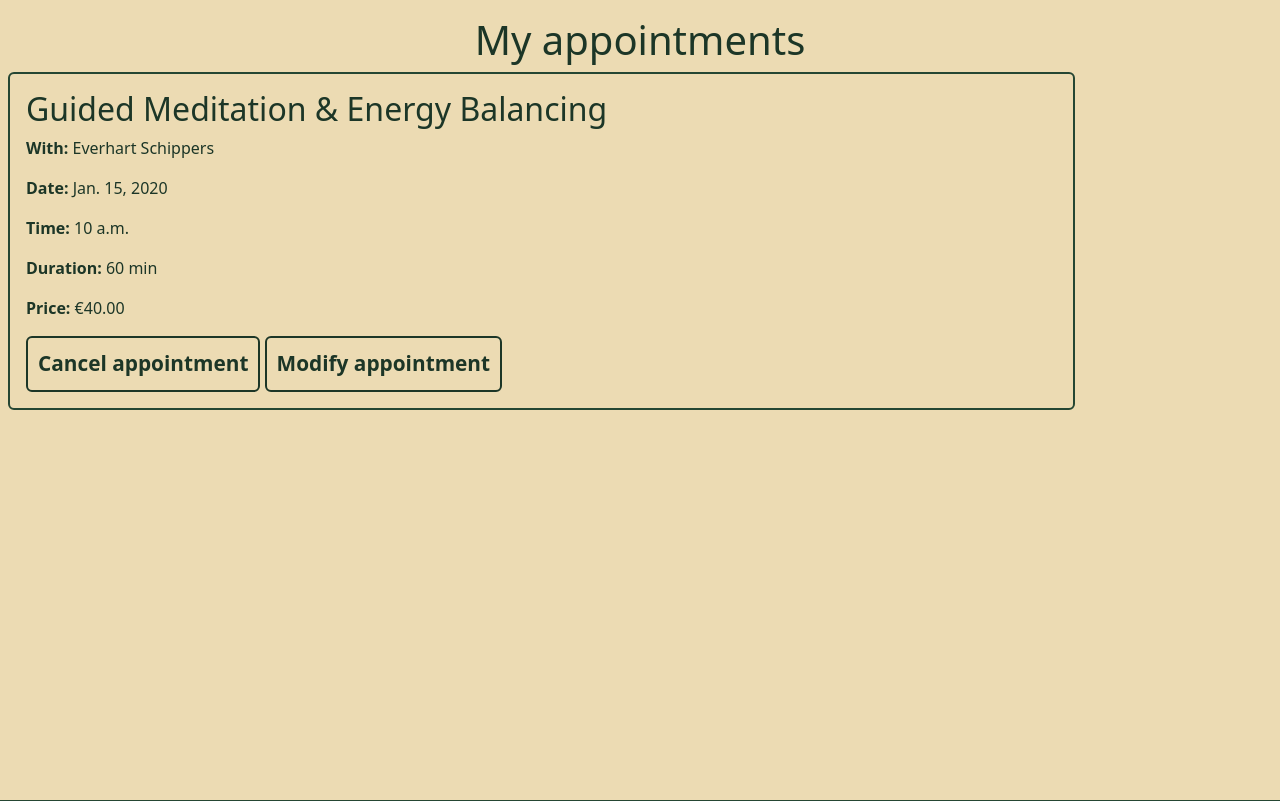
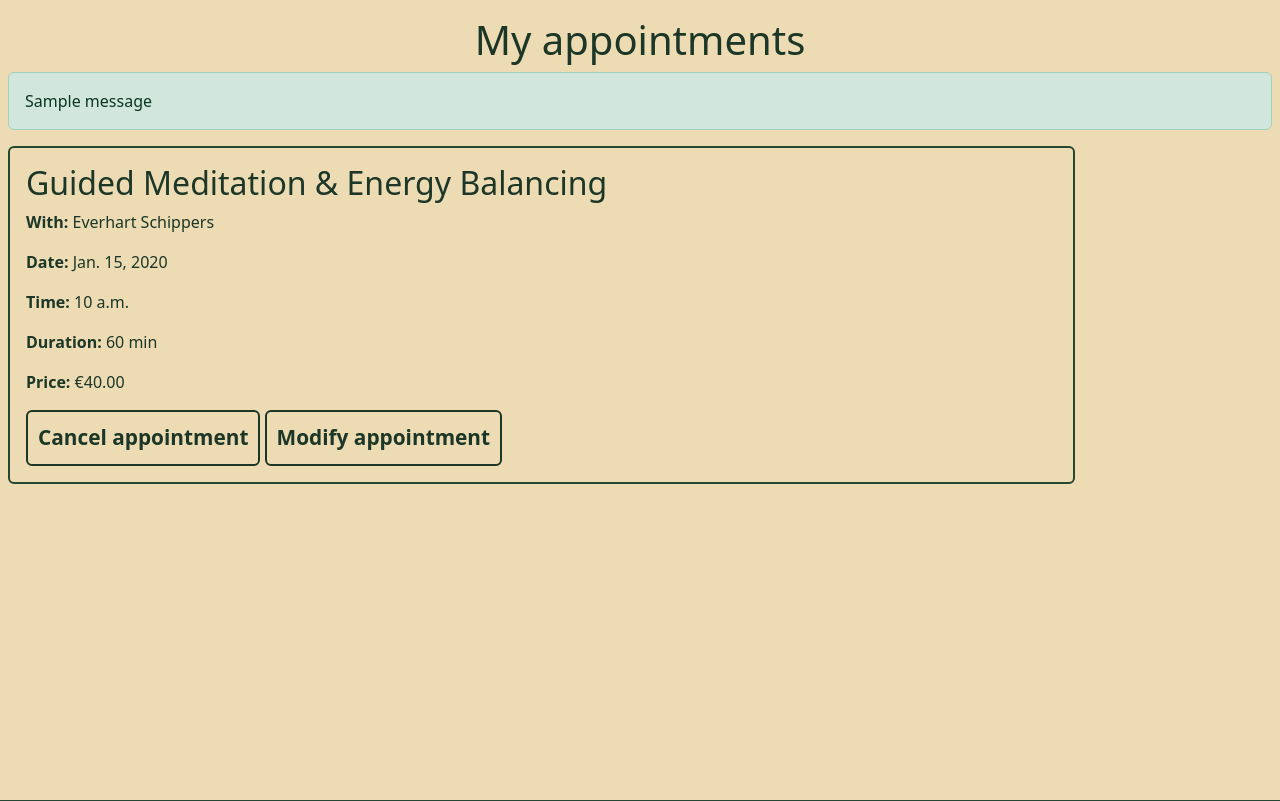
Before and after one commit to DR-developer98/Holistic-Centre-The-tree-of-life---4th-CI-Portfolio-Project, a Django app: page /myappointments/list/ in a window 1280 px wide. Shown: the part 130-931 px from the top of the page. Run offline with Django 4.2, Linux system fonts and the light colour scheme; a user stored in the database is signed in; data comes from the database, SQL or seed files in the repository; tables that the repository leaves empty hold one stand-in row (values such as "Sample post"); one stand-in notice (Sample message) is shown; some libraries are stand-ins or nearby versions.

Commit message:
Fix confirmation message after appointment modification hanging in make appointment mage and move it to appointment list template

```diff
--- a/appointments/templates/appointments/my_appointments.html
+++ b/appointments/templates/appointments/my_appointments.html
@@ -4,7 +4,11 @@
 <div>
   <h1 class="text-center mt-3 mb-2">My appointments</h1>
 </div>
-
+<div class="mx-2">
+  {% if messages %} {% for message in messages %}
+  <div class="alert alert-{{ message.tags }}">{{ message }}</div>
+  {% endfor %} {% endif %}
+</div>
 <!-- Displaying user's appointments -->
 {% for appointment in appointments %}
 <div class="card mb-3 mx-2 col-12 col-md-10">
@@ -25,9 +29,7 @@
         <p class="card-text">
           <strong>Price:</strong> €{{ appointment.treatment.price }}
         </p>
-        <a class="btn" href="#">
-          Cancel appointment
-        </a>
+        <a class="btn" id="cancel-btn" href="#"> Cancel appointment </a>
         <a class="btn" href="{% url 'edit_appointment' appointment.id %}">
           Modify appointment
         </a>
@@ -35,9 +37,5 @@
     </div>
   </div>
 </div>
-{% endfor %}
-
-{% endblock%}
-{% block copyright %}
-Copyright @ 2025 thetreeoflifeholisticentre.com
-{% endblock copyright %}
+{% endfor %} {% endblock%} {% block copyright %} Copyright @ 2025
+thetreeoflifeholisticentre.com {% endblock copyright %}
--- a/appointments/views.py
+++ b/appointments/views.py
@@ -35,7 +35,7 @@ def make_appointment(request):
 
             if conflict:
                 messages.error(request,
-                               "This time slot has already been taken."
+                               "This time slot has already been taken. "
                                "Please select another one.")
             else:
                 # ↓↓↓ CREDIT:
```
